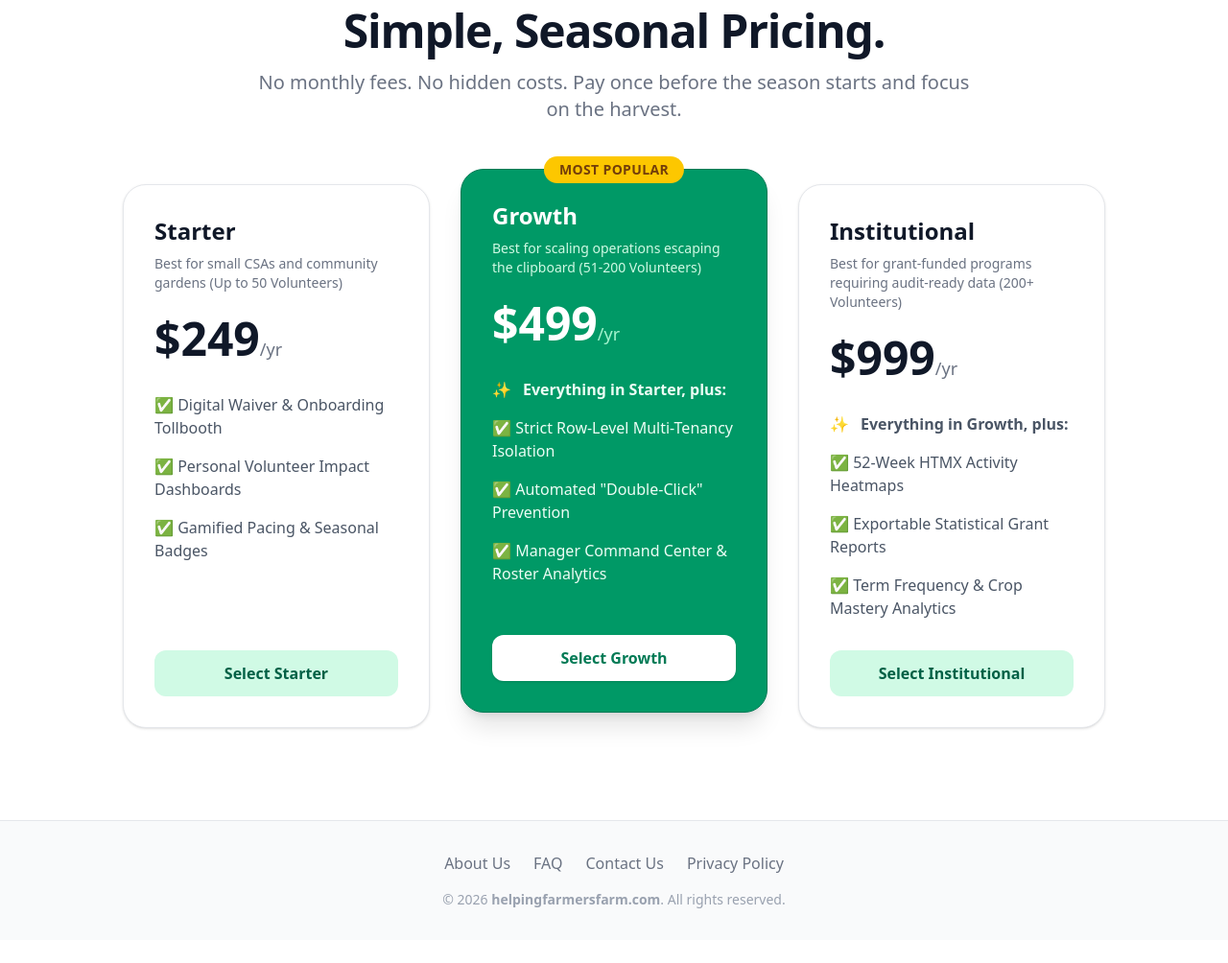
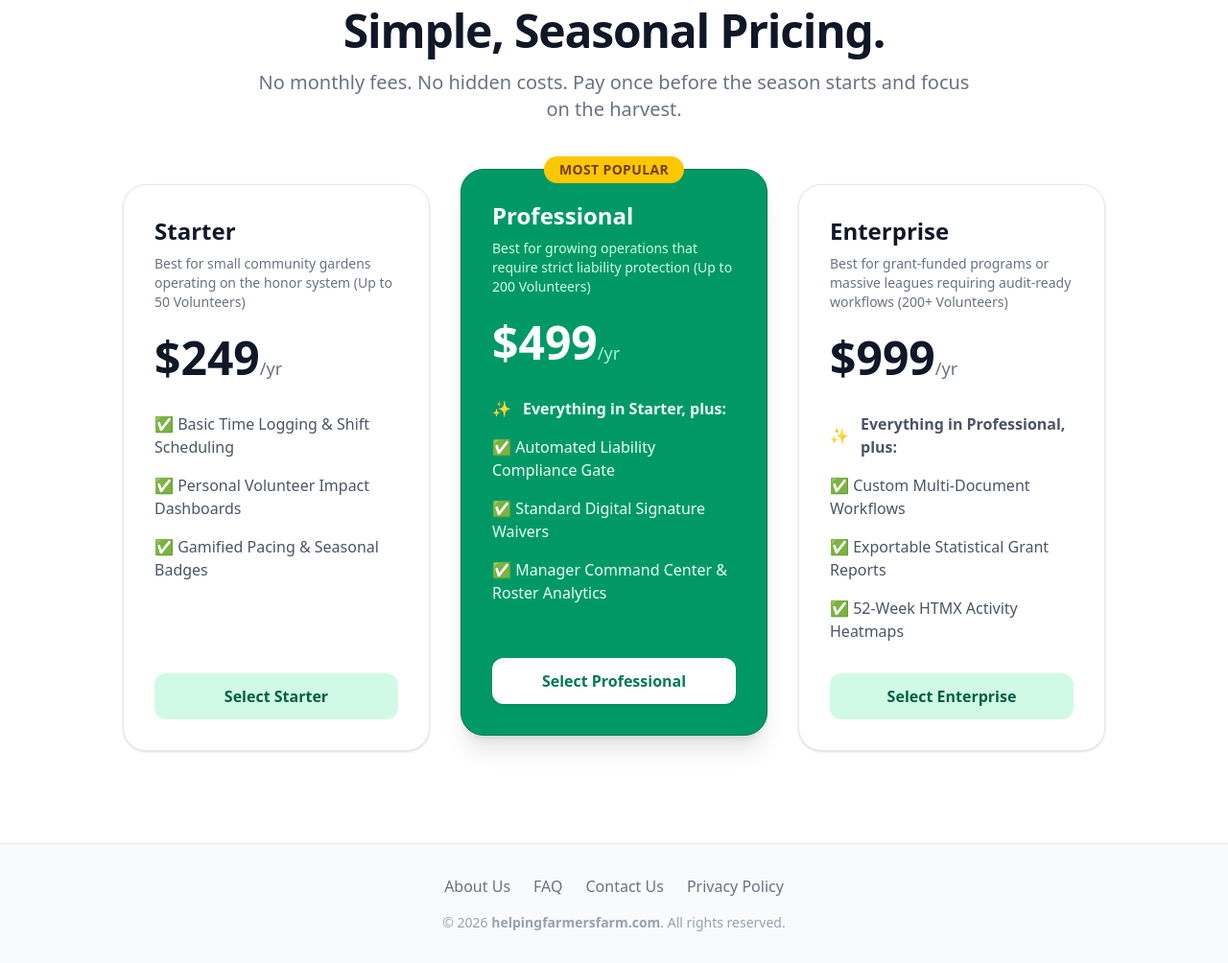
Before and after one commit to squid-protocol/help_farmers_farm, a Django app: page /pricing/ in a window 1280 px wide. Shown: the part 153-1157 px from the top of the page at 96% size. Before the commit the page ends 1100 px from the top, so only its background shows below. Run offline with Django 5.2, Linux system fonts and the light colour scheme; style sheets or scripts are compiled from the project's sources; some libraries are stand-ins or nearby versions.

Commit message:
feat(billing): implement can_use_waivers feature flag and update pricing copy

```diff
--- a/backend/templates/pricing.html
+++ b/backend/templates/pricing.html
@@ -15,11 +15,11 @@
 
         <div class="bg-white rounded-3xl p-8 border border-gray-200 shadow-sm hover:shadow-lg transition flex flex-col h-full">
             <h3 class="text-2xl font-bold text-gray-900">Starter</h3>
-            <p class="text-gray-500 text-sm mt-2">Best for small CSAs and community gardens (Up to 50 Volunteers)</p>
+            <p class="text-gray-500 text-sm mt-2">Best for small community gardens operating on the honor system (Up to 50 Volunteers)</p>
             <p class="text-5xl font-extrabold text-gray-900 mt-6 mb-8">$249<span class="text-lg font-medium text-gray-500">/yr</span></p>
 
             <ul class="space-y-4 mb-8 flex-grow text-gray-600">
-                <li class="flex items-center gap-3">✅ Digital Waiver & Onboarding Tollbooth</li>
+                <li class="flex items-center gap-3">✅ Basic Time Logging & Shift Scheduling</li>
                 <li class="flex items-center gap-3">✅ Personal Volunteer Impact Dashboards</li>
                 <li class="flex items-center gap-3">✅ Gamified Pacing & Seasonal Badges</li>
             </ul>
@@ -36,40 +36,40 @@
                 Most Popular
             </div>
 
-            <h3 class="text-2xl font-bold text-white">Growth</h3>
-            <p class="text-emerald-100 text-sm mt-2">Best for scaling operations escaping the clipboard (51-200 Volunteers)</p>
+            <h3 class="text-2xl font-bold text-white">Professional</h3>
+            <p class="text-emerald-100 text-sm mt-2">Best for growing operations that require strict liability protection (Up to 200 Volunteers)</p>
             <p class="text-5xl font-extrabold text-white mt-6 mb-8">$499<span class="text-lg font-medium text-emerald-200">/yr</span></p>
 
             <ul class="space-y-4 mb-8 flex-grow text-emerald-50">
                 <li class="flex items-center gap-3">✨ <span class="font-bold">Everything in Starter, plus:</span></li>
-                <li class="flex items-center gap-3">✅ Strict Row-Level Multi-Tenancy Isolation</li>
-                <li class="flex items-center gap-3">✅ Automated "Double-Click" Prevention</li>
+                <li class="flex items-center gap-3">✅ Automated Liability Compliance Gate</li>
+                <li class="flex items-center gap-3">✅ Standard Digital Signature Waivers</li>
                 <li class="flex items-center gap-3">✅ Manager Command Center & Roster Analytics</li>
             </ul>
 
             <form action="{% url 'create_checkout_session' %}" method="POST" class="mt-auto">
                 {% csrf_token %}
                 <input type="hidden" name="price_id" value="price_1TYsF54Q1x6w9f8FaXJmkcE1">
-                <button type="submit" class="w-full bg-white hover:bg-gray-50 text-emerald-700 font-bold py-3 rounded-xl shadow transition">Select Growth</button>
+                <button type="submit" class="w-full bg-white hover:bg-gray-50 text-emerald-700 font-bold py-3 rounded-xl shadow transition">Select Professional</button>
             </form>
         </div>
 
         <div class="bg-white rounded-3xl p-8 border border-gray-200 shadow-sm hover:shadow-lg transition flex flex-col h-full">
-            <h3 class="text-2xl font-bold text-gray-900">Institutional</h3>
-            <p class="text-gray-500 text-sm mt-2">Best for grant-funded programs requiring audit-ready data (200+ Volunteers)</p>
+            <h3 class="text-2xl font-bold text-gray-900">Enterprise</h3>
+            <p class="text-gray-500 text-sm mt-2">Best for grant-funded programs or massive leagues requiring audit-ready workflows (200+ Volunteers)</p>
             <p class="text-5xl font-extrabold text-gray-900 mt-6 mb-8">$999<span class="text-lg font-medium text-gray-500">/yr</span></p>
 
             <ul class="space-y-4 mb-8 flex-grow text-gray-600">
-                <li class="flex items-center gap-3">✨ <span class="font-bold">Everything in Growth, plus:</span></li>
+                <li class="flex items-center gap-3">✨ <span class="font-bold">Everything in Professional, plus:</span></li>
+                <li class="flex items-center gap-3">✅ Custom Multi-Document Workflows</li>
+                <li class="flex items-center gap-3">✅ Exportable Statistical Grant Reports</li>
                 <li class="flex items-center gap-3">✅ 52-Week HTMX Activity Heatmaps</li>
-                <li class="flex items-center gap-3">✅ Exportable Statistical Grant Reports</li>
-                <li class="flex items-center gap-3">✅ Term Frequency & Crop Mastery Analytics</li>
             </ul>
 
             <form action="{% url 'create_checkout_session' %}" method="POST" class="mt-auto">
                 {% csrf_token %}
                 <input type="hidden" name="price_id" value="price_1TYsJj4Q1x6w9f8FpRlCUh0j">
-                <button type="submit" class="w-full bg-emerald-100 hover:bg-emerald-200 text-emerald-800 font-bold py-3 rounded-xl transition">Select Institutional</button>
+                <button type="submit" class="w-full bg-emerald-100 hover:bg-emerald-200 text-emerald-800 font-bold py-3 rounded-xl transition">Select Enterprise</button>
             </form>
         </div>
 
```
Also changed, not shown: backend/farms/models.py (+9 -0 lines).
